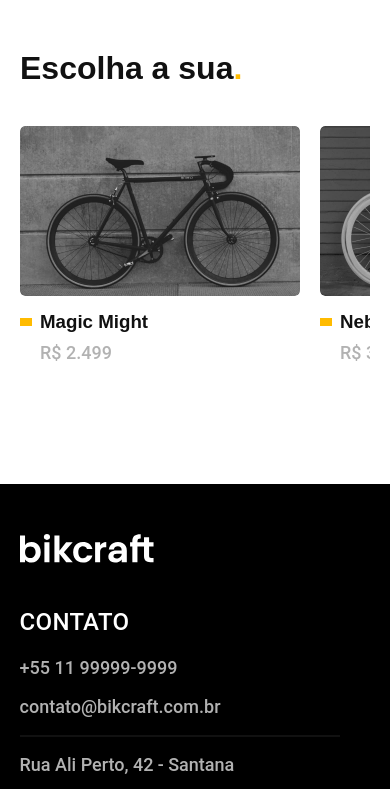
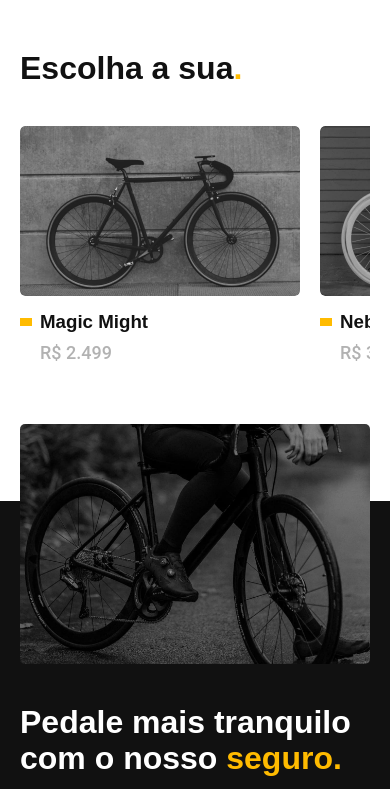
Before and after one commit to jotaLira/bikcraft, a plain HTML site: page bicicletas/nimbus.html in a window 390 px wide. Shown: the part 2046-2835 px from the top of the page. Drawn offline with Linux system fonts and the light colour scheme.

Commit message:
insercao seguros na pagina bike nimbus

```diff
--- a/bicicletas/nimbus.html
+++ b/bicicletas/nimbus.html
@@ -116,6 +116,17 @@
     </ul>
   </article>
 
+  <article class="seguro-bicicleta">
+    <div class="seguro-conteudo container">
+      <img src="../imgs/fotos/seguros.jpg" alt="">
+      <div class="seguro-conteudo-itens">
+        <h2 class="font-1-xxl cor-0">Pedale mais tranquilo com o nosso <span class="cor-p1">seguro.</span></h2>
+        <p class="font-1-m cor-5">Inscreva-se em um dos planos do nosso seguro Bikcraft e aproveite diversos benefícios.</p>
+        <a class="botao" href="../seguros.html">Contrate agora</a>
+      </div>
+    </div>
+  </article>
+
   <footer class="footer-bg">
 
     <div class="footer container">
--- a/css/bicicleta/bicicleta.css
+++ b/css/bicicleta/bicicleta.css
@@ -99,14 +99,44 @@
   padding: 0;
 }
 
-#bicicleta .bicicletas-lista{
+#bicicleta .bicicletas-lista {
   margin-bottom: 3.75rem;
+}
+
+.seguro-bicicleta {
+  background-color: var(--cor-11);
+  background: linear-gradient(180deg, var(--cor-0) 14%, var(--cor-11) 14%);
+  position: relative;
+  padding-bottom: 4rem;
+}
+
+.seguro-conteudo {
+  display: grid;
+  grid-template-columns: repeat(2, 1fr);
+  gap: 2.5rem;
+  align-items: start;
+}
+
+.seguro-conteudo h2 {
+  padding-top: 9rem;
+  max-width: 32rem;
+}
+
+.seguro-conteudo p {
+  margin-top: 1.5rem;
+}
+
+.seguro-conteudo a {
+  margin-top: 1.5rem;
 }
 
 @media (max-width: 800px) {
   .bicicleta {
     grid-template-columns: 1fr;
     padding: 2rem 0;
+  }
+  .bicicletas-lista {
+    padding-bottom: 0;
   }
   .bicicleta-imagens {
     flex-wrap: nowrap;
@@ -127,6 +157,21 @@
     position: absolute;
     bottom: 1rem;
     right: 1rem;
+  }
+  .seguro-bicicleta {
+    padding-bottom: 2rem;
+  }
+  .seguro-conteudo {
+    display: flex;
+    flex-wrap: wrap;
+  }
+  .seguro-conteudo img {
+    width: 100%;
+    height: 15rem;
+    object-fit: cover;
+  }
+  .seguro-conteudo h2 {
+    padding-top: 0;
   }
 }
 
```
